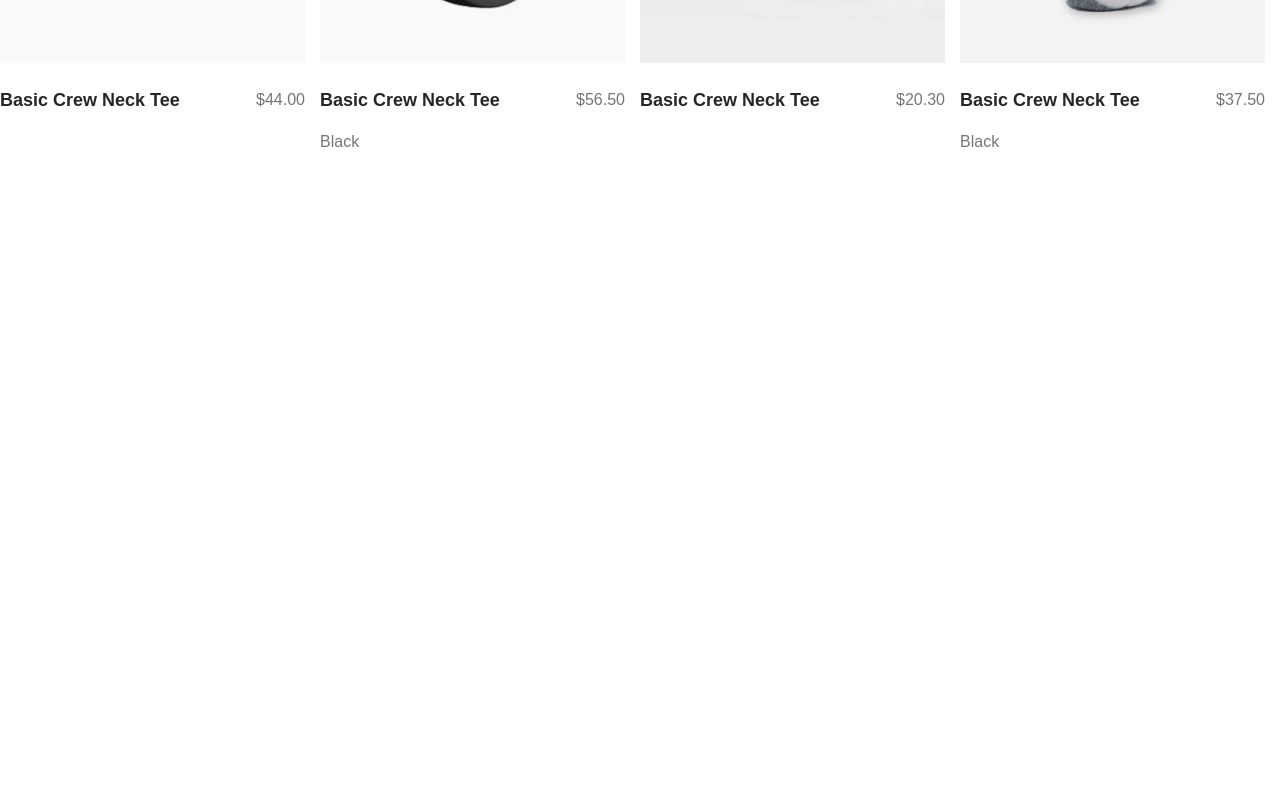
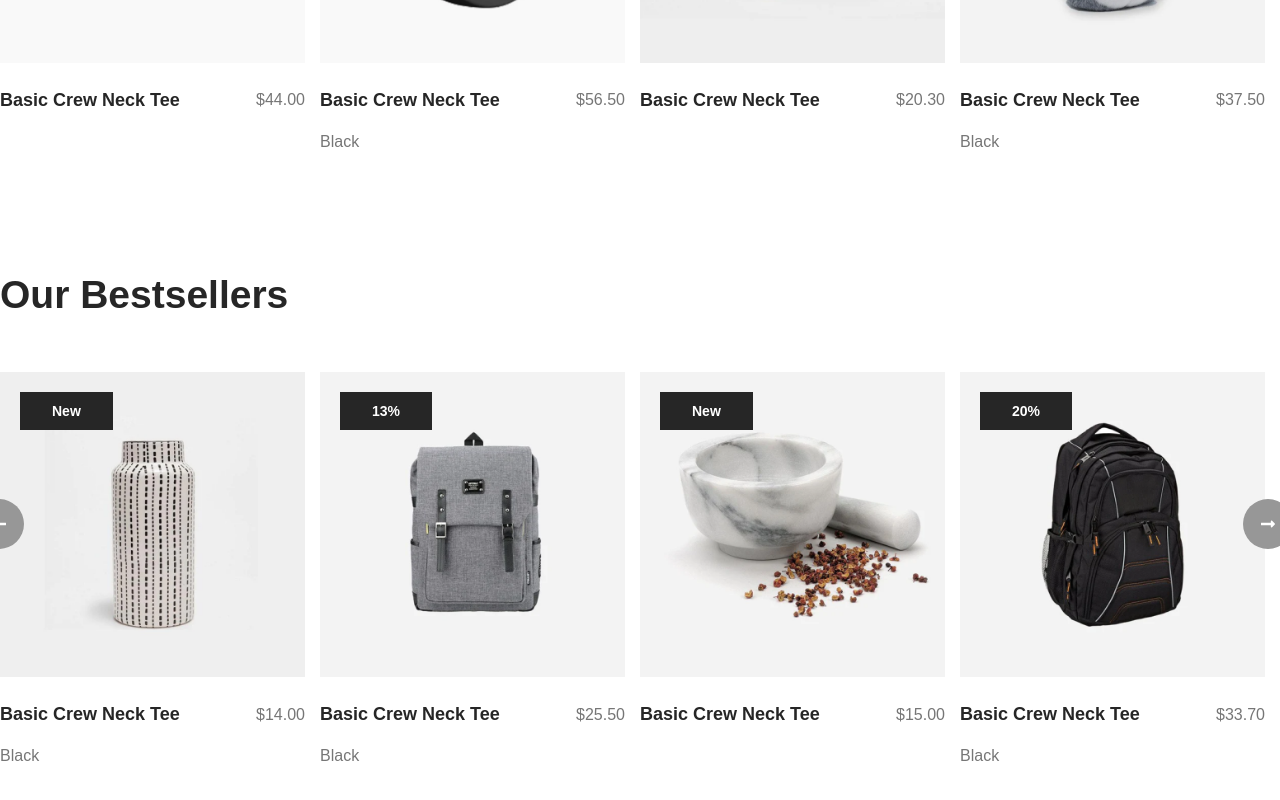
Before and after one commit to yasinn-arafat/Orebi, a React (Vite) app: page / in a window 1280 px wide. Shown: the part 1953-2753 px from the top of the page. Before the commit the page ends 2219 px from the top, so only its background shows below. Built offline with nearby package versions, Linux system fonts and the light colour scheme.

Commit message:
Best Seller Part Complete

```diff
--- a/Data/Data.js
+++ b/Data/Data.js
@@ -2,6 +2,15 @@ import Img1 from "../src/assets/Image1.png";
 import Img2 from "../src/assets/Image2.png";
 import Img3 from "../src/assets/Image3.png";
 import Img4 from "../src/assets/Image4.png";
+
+// Best Selling Product Image
+
+import BestSellingImg1 from "../src/assets/BestSellingProduct/Image5.png";
+import BestSellingImg2 from "../src/assets/BestSellingProduct/Image6.png";
+import BestSellingImg3 from "../src/assets/BestSellingProduct/Image7.png";
+import BestSellingImg4 from "../src/assets/BestSellingProduct/Image8.png";
+
+// New Available Product Data
 
 export const NewProductData = [
   {
@@ -44,4 +53,130 @@ export const NewProductData = [
     badgetitle: true,
     discountOffer: "10%",
   },
+
+  {
+    id: 5,
+    title: "Basic Crew Neck Tee",
+    price: "$33.70",
+    color: true,
+    badge: true,
+    img: BestSellingImg4,
+    badgetitle: false,
+    discountOffer: "20%",
+  },
+  {
+    id: 6,
+    title: "Basic Crew Neck Tee",
+    price: "$25.50",
+    color: true,
+    badge: true,
+    img: BestSellingImg2,
+    badgetitle: false,
+    discountOffer: "13%",
+  },
+  {
+    id: 7,
+    title: "Basic Crew Neck Tee",
+    price: "$14.00",
+    color: false,
+    badge: true,
+    img: BestSellingImg1,
+    badgetitle: true,
+    discountOffer: "10%",
+  },
+  {
+    id: 8,
+    title: "Basic Crew Neck Tee",
+    price: "$15.00",
+    color: false,
+    badge: true,
+    img: BestSellingImg3,
+    badgetitle: true,
+    discountOffer: "20%",
+  },
 ];
+
+// Bestsellers Product Data
+
+export const BestSellingData = [
+  {
+    id: 1,
+    title: "Basic Crew Neck Tee",
+    price: "$14.00",
+    color: true,
+    badge: true,
+    img: BestSellingImg1,
+    badgetitle: true,
+    discountOffer: "10%",
+  },
+  {
+    id: 2,
+    title: "Basic Crew Neck Tee",
+    price: "$25.50",
+    color: true,
+    badge: true,
+    img: BestSellingImg2,
+    badgetitle: false,
+    discountOffer: "13%",
+  },
+  {
+    id: 3,
+    title: "Basic Crew Neck Tee",
+    price: "$15.00",
+    color: false,
+    badge: true,
+    img: BestSellingImg3,
+    badgetitle: true,
+    discountOffer: "20%",
+  },
+  {
+    id: 4,
+    title: "Basic Crew Neck Tee",
+    price: "$33.70",
+    color: true,
+    badge: true,
+    img: BestSellingImg4,
+    badgetitle: false,
+    discountOffer: "20%",
+  },
+  {
+    id: 5,
+    title: "Basic Crew Neck Tee",
+    price: "$56.50",
+    color: true,
+    badge: true,
+    img: Img2,
+    badgetitle: true,
+    discountOffer: "15%",
+  },
+  {
+    id: 6,
+    title: "Basic Crew Neck Tee",
+    price: "$20.30",
+    color: false,
+    badge: true,
+    img: Img3,
+    badgetitle: false,
+    discountOffer: "20%",
+  },
+  {
+    id: 7,
+    title: "Basic Crew Neck Tee",
+    price: "$37.50",
+    color: true,
+    badge: true,
+    img: Img4,
+    badgetitle: true,
+    discountOffer: "10%",
+  },
+  {
+    id: 8,
+    title: "Basic Crew Neck Tee",
+    price: "$44.00",
+    color: false,
+    badge: true,
+    img: Img1,
+    badgetitle: false,
+    discountOffer: "10%",
+  },
+];
--- a/src/Component/CommonComponent/Product.jsx
+++ b/src/Component/CommonComponent/Product.jsx
@@ -17,7 +17,7 @@ const Product = ({
           <div className="relative overflow-hidden group">
             <div className="absolute top-5 left-5">{badge}</div>
             <picture>
-              <img src={image} alt={image} />
+              <img src={image} alt={image} className="cursor-pointer" />
             </picture>
 
             {/* -------- Overlay ------ */}
--- a/src/Pages/Home/Home.jsx
+++ b/src/Pages/Home/Home.jsx
@@ -5,7 +5,8 @@ import Banner from "../../Component/HomeComponent/Banner/Banner";
 import Shipping from "../../Component/HomeComponent/Shipping/Shipping";
 import SaleInfo from "../../Component/HomeComponent/SaleInfo/SaleInfo";
 import NewArival from "../../Component/HomeComponent/NewArival/NewArival";
-import { NewProductData } from "/Data/Data.js";
+
+import { NewProductData, BestSellingData } from "/Data/Data.js";
 
 const Home = () => {
   return (
@@ -16,6 +17,7 @@ const Home = () => {
       <Shipping />
       <SaleInfo />
       <NewArival heading={"New Arrivals"} ProductData={NewProductData} />
+      <NewArival heading={"Our Bestsellers"} ProductData={BestSellingData} />
     </>
   );
 };
```
Also changed, not shown: src/assets/Ads_2.png (added).
